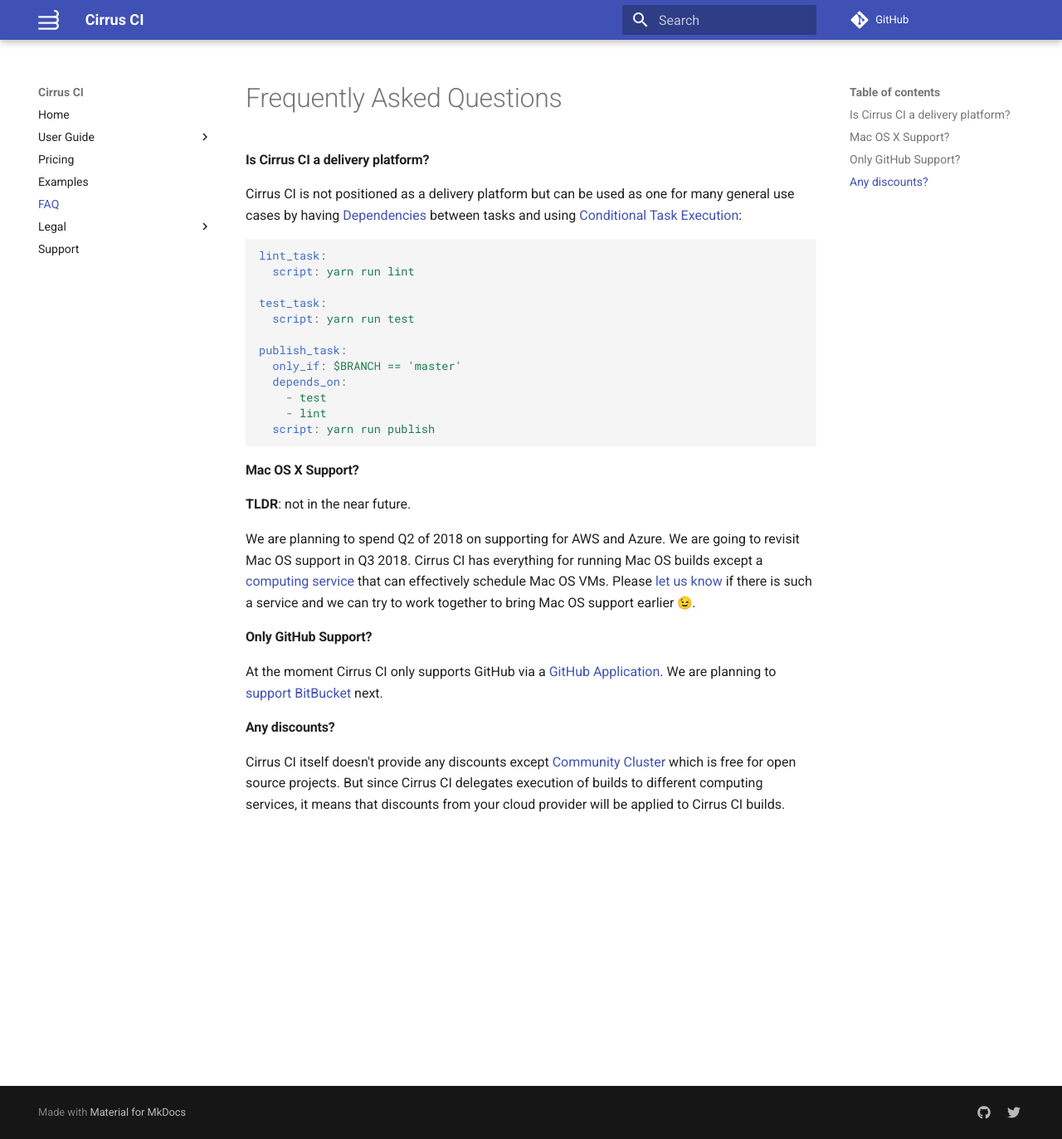
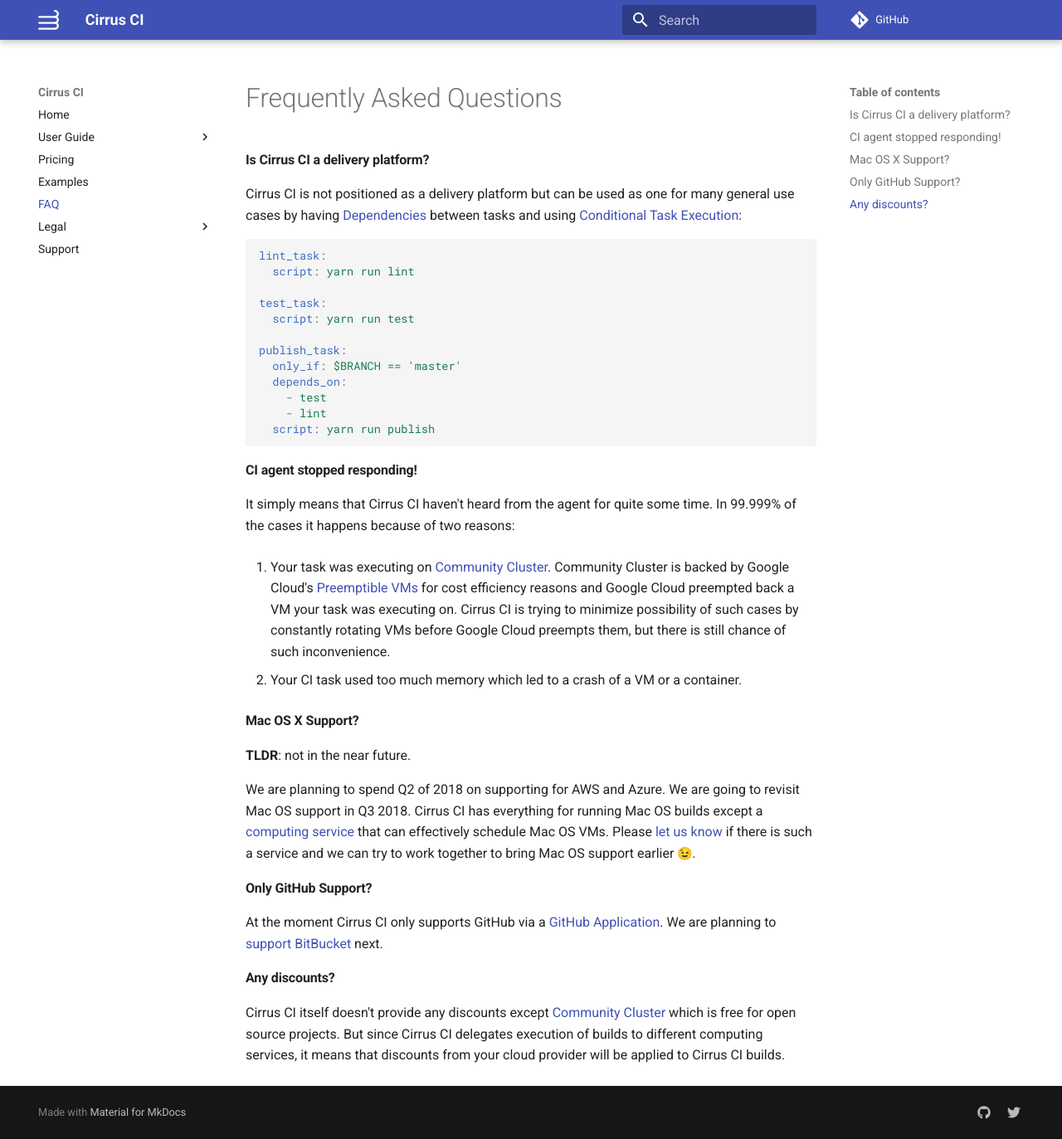
Before and after one commit to cirruslabs/cirrus-ci-docs, an MkDocs documentation site: the page built from docs/faq.md, in a window 1280 px wide and 1373 px high. Shown: the whole window at 83% size. Built offline with MkDocs 1.6.1 and Material for MkDocs 9.7.7, drawn with Linux system fonts in a browser that asks for light colours; emoji names are drawn with the system emoji font; comment, search, counter and statistics services are not loaded; old or Windows-style settings are respelled for this version of MkDocs.

Commit message:
Docs about CI agent stopped responding!

````diff
--- a/docs/faq.md
+++ b/docs/faq.md
@@ -20,6 +20,18 @@ publish_task:
   script: yarn run publish
 ```
 
+#### CI agent stopped responding!
+
+It simply means that Cirrus CI haven't heard from the agent for quite some time. In 99.999% of the cases
+it happens because of two reasons:
+
+1. Your task was executing on [Community Cluster](guide/supported-computing-services.md#community-cluster). Community Cluster
+is backed by Google Cloud's [Preemptible VMs](https://cloud.google.com/preemptible-vms/) for cost efficiency reasons and
+Google Cloud preempted back a VM your task was executing on. Cirrus CI is trying to minimize possibility of such cases
+by constantly rotating VMs before Google Cloud preempts them, but there is still chance of such inconvenience.
+
+2. Your CI task used too much memory which led to a crash of a VM or a container.
+
 #### Mac OS X Support?
 
 **TLDR**: not in the near future.
````
